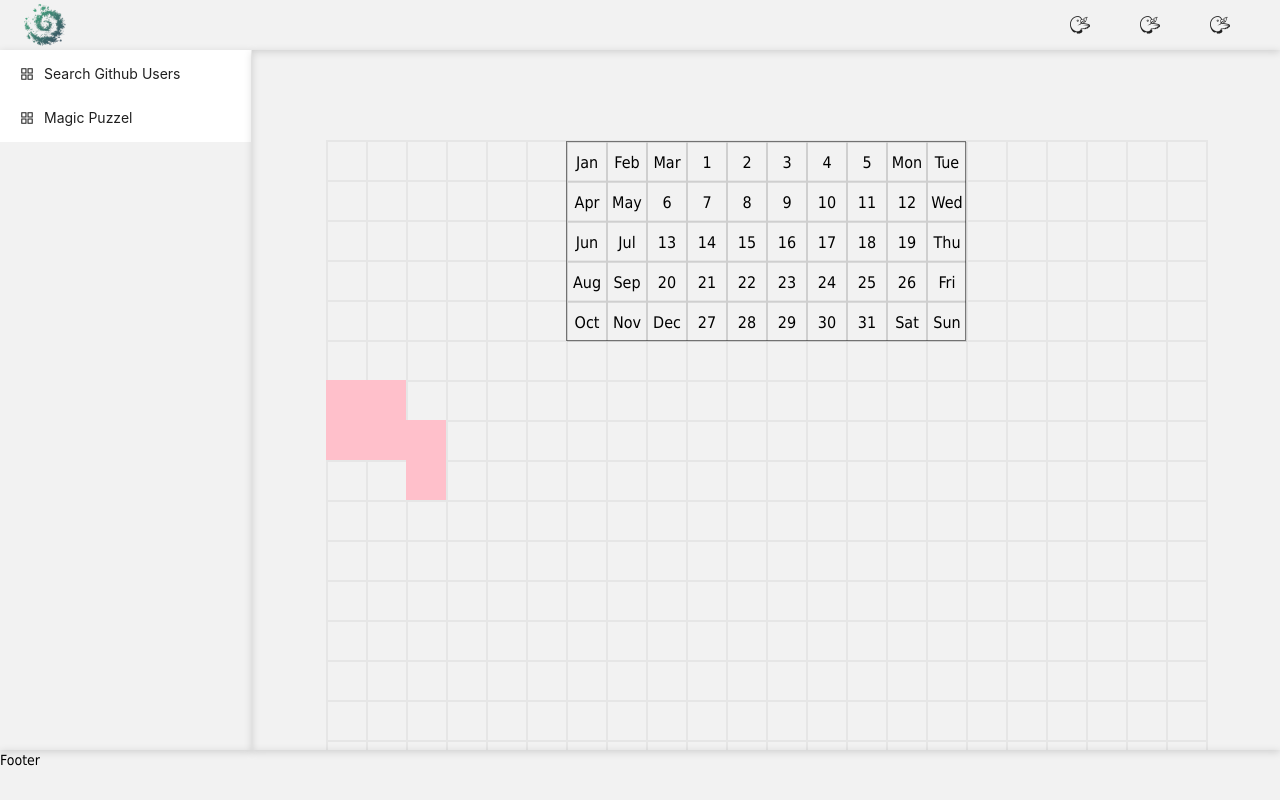
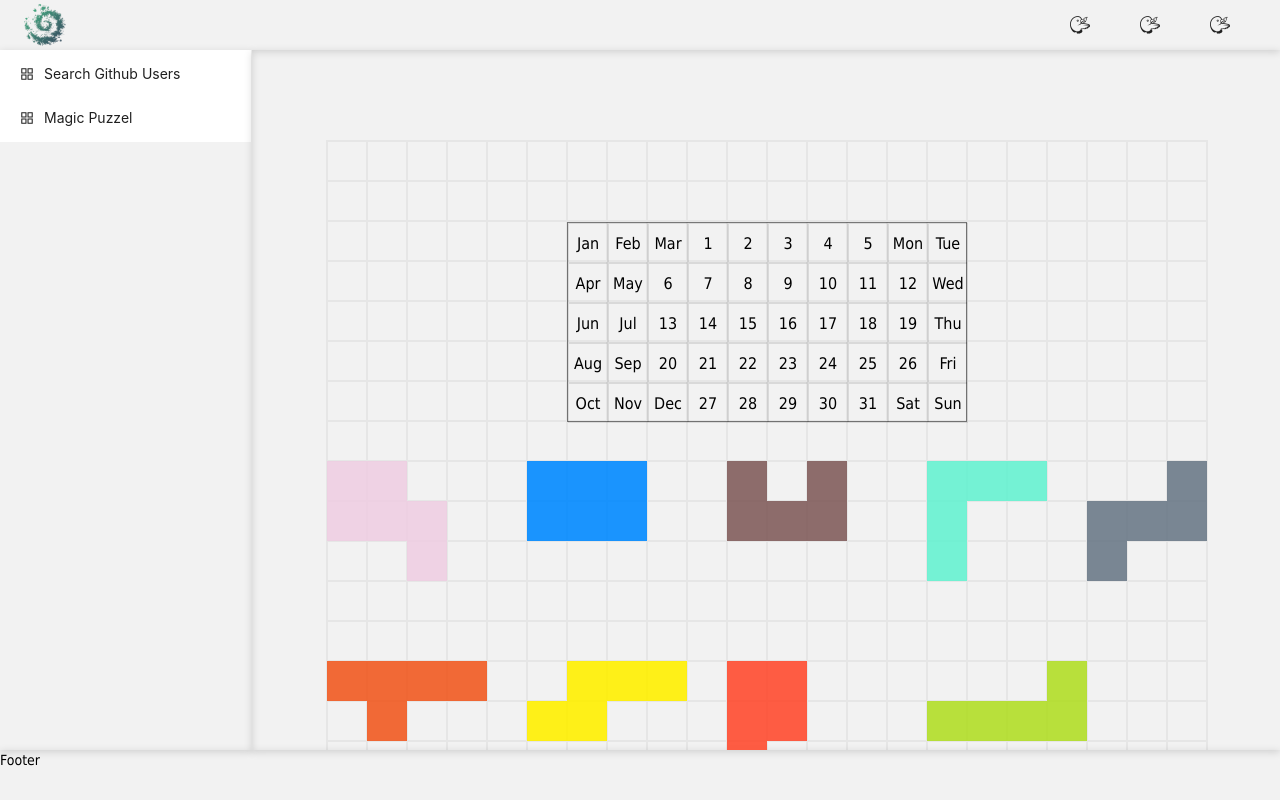
Before and after one commit to sjtcumt/test, a React (Create React App) app: page /magic_puzzel in a window 1280 px wide. Built offline with nearby package versions, Linux system fonts and the light colour scheme.

Commit message:
Add more shapes

```diff
--- a/src/components/Main/MagicPuzzel/DragBox/index.css
+++ b/src/components/Main/MagicPuzzel/DragBox/index.css
@@ -5,7 +5,6 @@
   /* width: 4rem; */
   border-collapse: collapse;
   /* cursor: move; */
-  z-index: 1x;
 }
 
 .drag_row {
--- a/src/components/Main/MagicPuzzel/DragBox/index.jsx
+++ b/src/components/Main/MagicPuzzel/DragBox/index.jsx
@@ -17,7 +17,7 @@ export default function DragBox(props) {
           <div
             key={`drag-${row}-${col}`}
             className={`grid-item_active`}
-            style={{ backgroundColor: style.backGroudcolor }}
+            style={{ backgroundColor: style.backGroundColor }}
           ></div>
         );
       }
@@ -31,21 +31,18 @@ export default function DragBox(props) {
 
   function createDragBoxCells() {
     const gridCells = [];
-    gridCells.push(createDragBoxRow(0));
-    for (let row = 1; row < data.length; row++) {
+    for (let row = 0; row < data.length; row++) {
       gridCells.push(createDragBoxRow(row));
-      for (let col = 0; col < data[row].length; col++) {}
     }
     return gridCells;
   }
   return (
     <div
-      key="drag_box01"
       className="drag_box"
       style={{
         ...props.style,
-        width: data.length + "rem",
-        height: data[0].length + "rem",
+        height: data.length + "rem",
+        width: data[0].length + "rem",
       }}
     >
       {createDragBoxCells()}
--- a/src/components/Main/MagicPuzzel/index.jsx
+++ b/src/components/Main/MagicPuzzel/index.jsx
@@ -45,18 +45,38 @@ export default function MagicPuzzel() {
     console.log("onMouseDown", dragBoxEle);
     left0 = e.clientX - dragBoxEle.offsetLeft;
     top0 = e.clientY - dragBoxEle.offsetTop;
-    setIsDragging(true);
+    console.log(
+      "onMouseDown",
+      e.clientX,
+      e.clientY,
+      dragBoxEle.offsetLeft,
+      dragBoxEle.offsetTop,
+      left0,
+      top0
+    );
     document.addEventListener("mousemove", handleMouseMove);
   }
 
   // 鼠标移动事件处理函数
   const handleMouseMove = (e) => {
+    if (!dragBoxEle) {
+      return;
+    }
+
     const x = e.clientX - left0;
     const y = e.clientY - top0;
-    dragBoxEle.style.left = `${x}px`;
-    dragBoxEle.style.top = `${y}px`;
-    // setLeft(x);
-    // setTop(y);
+    dragBoxEle.style.left = `${x / 40}rem`;
+    dragBoxEle.style.top = `${y / 40}rem`;
+    console.log(
+      "handleMouseMove",
+      x,
+      y,
+      e.clientX,
+      left0,
+      e.clientX - left0,
+      dragBoxEle.style.left,
+      dragBoxEle.style.top
+    );
   };
 
   // 鼠标松开事件处理函数
@@ -64,15 +84,19 @@ export default function MagicPuzzel() {
     if (!dragBoxEle) {
       return;
     }
-    setIsDragging(false);
-    document.removeEventListener("mousemove", handleMouseMove);
+    console.log(
+      "mouseup",
+      dragBoxEle.style.left,
+      Math.round(parseInt(dragBoxEle.style.left)) * 1
+    );
+
     // 四舍五入取整
-    dragBoxEle.style.left = `${
-      Math.round(parseInt(dragBoxEle.style.left) / 40) * 40
-    }px`;
-    dragBoxEle.style.top = `${
-      Math.round(parseInt(dragBoxEle.style.top) / 40) * 40
-    }px`;
+    dragBoxEle.style.left = `${Math.round(
+      parseFloat(dragBoxEle.style.left) * 1
+    )}rem`;
+    dragBoxEle.style.top = `${Math.round(
+      parseFloat(dragBoxEle.style.top) * 1
+    )}rem`;
   });
 
   // 单击事件处理函数
@@ -95,13 +119,15 @@ export default function MagicPuzzel() {
 
   return (
     <div className="puzzel" onMouseDown={onMouseDown}>
-      <div className="container">{createGridCells()}</div>
+      <div className="container">
+        {createGridCells()}
         <Board style={{ top: "2rem" }}></Board>
         <DragBox
+          key="dra_box_01"
           style={{
-          left: "calc(50% - 11rem)",
+            left: "0rem",
             top: "8rem",
-          backGroudcolor: "pink",
+            backGroundColor: "rgba(239, 207, 227, .9)",
           }}
           data={[
             [1, 1, 0],
@@ -109,6 +135,106 @@ export default function MagicPuzzel() {
             [0, 0, 1],
           ]}
         />
+        <DragBox
+          key="dra_box_02"
+          style={{
+            left: "5rem",
+            top: "8rem",
+            backGroundColor: `rgba(3, 138, 255, .9)`,
+          }}
+          data={[
+            [1, 1, 1],
+            [1, 1, 1],
+          ]}
+        />
+        <DragBox
+          key="dra_box_03"
+          style={{
+            left: "10rem",
+            top: "8rem",
+            backGroundColor: `rgba(130, 94, 92, .9)`,
+          }}
+          data={[
+            [1, 0, 1],
+            [1, 1, 1],
+          ]}
+        />
+        <DragBox
+          key="dra_box_04"
+          style={{
+            left: "15rem",
+            top: "8rem",
+            backGroundColor: `rgba(103, 242, 209, .9)`,
+          }}
+          data={[
+            [1, 1, 1],
+            [1, 0, 0],
+            [1, 0, 0],
+          ]}
+        />
+        <DragBox
+          key="dra_box_05"
+          style={{
+            left: "19rem",
+            top: "8rem",
+            backGroundColor: `rgba(108, 122, 137, .9)`,
+          }}
+          data={[
+            [0, 0, 1],
+            [1, 1, 1],
+            [1, 0, 0],
+          ]}
+        />
+        <DragBox
+          key="dra_box_06"
+          style={{
+            left: "0rem",
+            top: "13rem",
+            backGroundColor: `rgba(241, 90, 34, .9)`,
+          }}
+          data={[
+            [1, 1, 1, 1],
+            [0, 1, 0, 0],
+          ]}
+        />
+        <DragBox
+          key="dra_box_07"
+          style={{
+            left: "5rem",
+            top: "13rem",
+            backGroundColor: `rgba(255, 240, 0, .9)`,
+          }}
+          data={[
+            [0, 1, 1, 1],
+            [1, 1, 0, 0],
+          ]}
+        />
+        <DragBox
+          key="dra_box_08"
+          style={{
+            left: "10rem",
+            top: "13rem",
+            backGroundColor: `rgba(255, 76, 48, .9)`,
+          }}
+          data={[
+            [1, 1],
+            [1, 1],
+            [1, 0],
+          ]}
+        />
+        <DragBox
+          key="dra_box_09"
+          style={{
+            left: "15rem",
+            top: "13rem",
+            backGroundColor: `rgba(178, 222, 39,.9)`,
+          }}
+          data={[
+            [0, 0, 0, 1],
+            [1, 1, 1, 1],
+          ]}
+        />
+      </div>
     </div>
   );
 }
```
Lines whose indentation alone changed are shown as unchanged.
